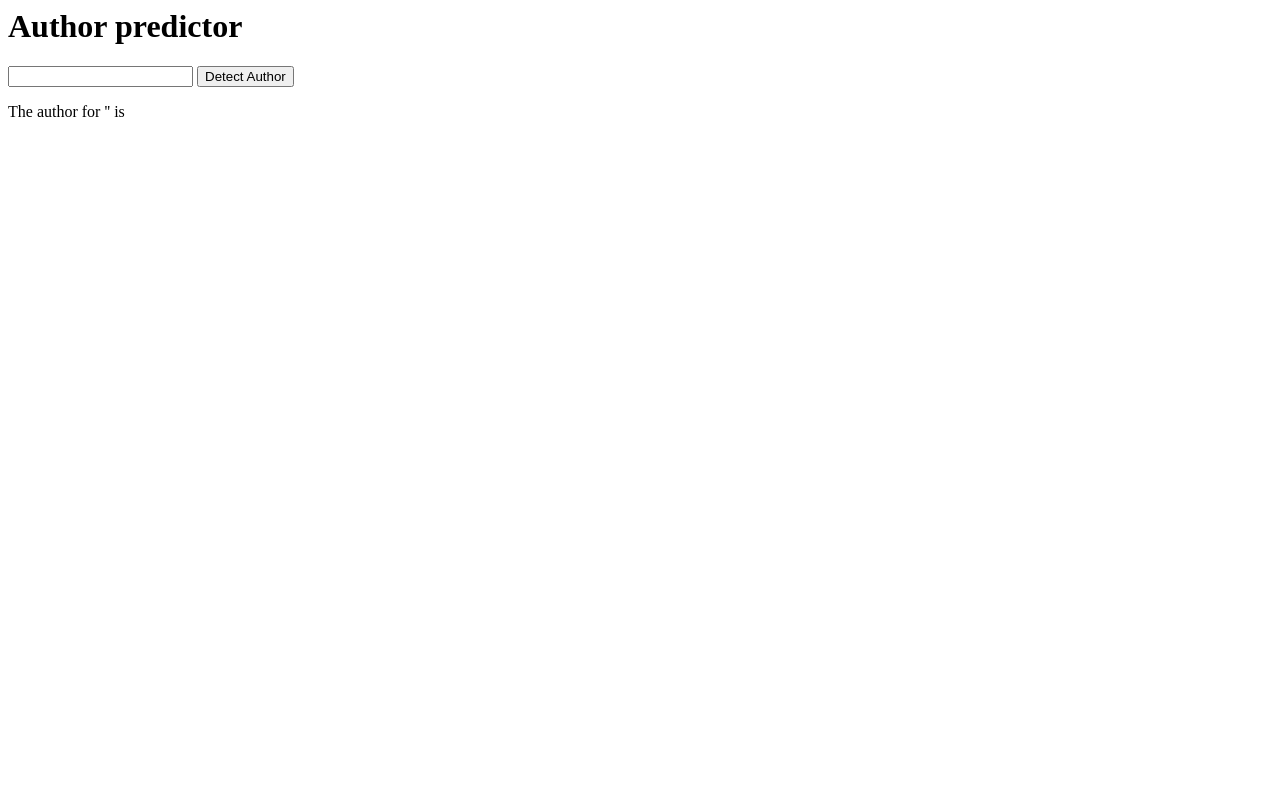
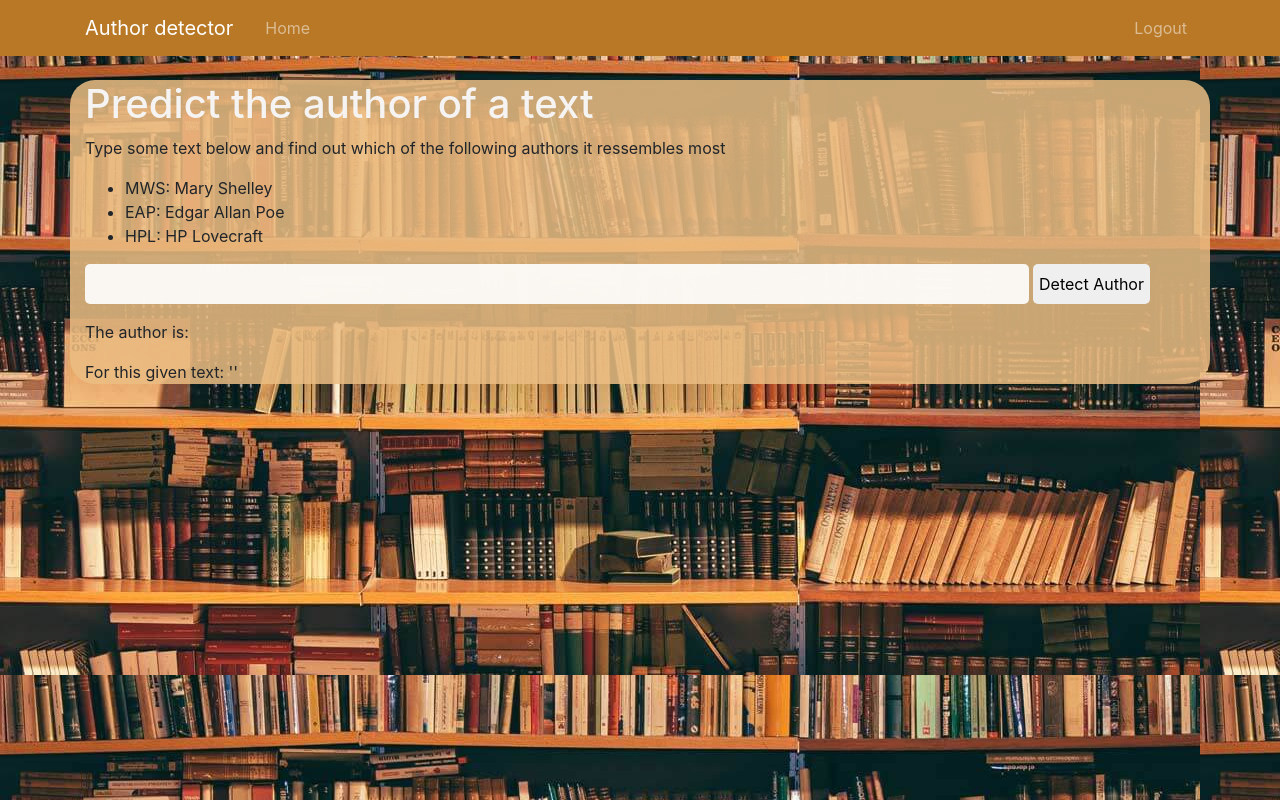
Before and after one commit to jeromebelpaire/training-cloud, a Flask app: page / in a window 1280 px wide. Run offline with Flask 2, Linux system fonts and the light colour scheme; some libraries are stand-ins or nearby versions.

Commit message:
Added frontend +  css

```diff
--- a/App/app.py
+++ b/App/app.py
@@ -35,4 +35,6 @@
 
 
 if __name__ == "__main__":
-    app.run(debug=True, host='0.0.0.0', port='80')
+    app.run(debug=True,
+            # host='0.0.0.0',
+            port='80')
--- /dev/null
+++ b/App/static/main.css
@@ -0,0 +1,34 @@
+body {
+ background-image: url("books.jpg");
+ background-color: #cccccc;
+ margin-top: 5rem;
+}
+
+h1, h2, h3, h4, h5, h6 {
+  color:rgb(245, 244, 243);
+}
+
+main{
+  background-color: rgba(235, 190, 131, 0.85);
+  /* opacity: 0.5; */
+  border-radius: 25px;
+}
+
+button {
+  border-radius: 5px;
+  height: 40px;
+  border: none;
+}
+
+input[type="text"] {
+    width: 85%;
+    height: 40px;
+    background: rgba(255, 255, 255, 0.9);
+    border: none;
+    border-radius: 5px;
+    padding-left: 1em;
+}
+
+.bg-brown {
+    background-color: rgb(184, 120, 38);
+}
--- a/App/templates/index.html
+++ b/App/templates/index.html
@@ -3,16 +3,53 @@
 <head>
     <meta charset="UTF-8">
     <meta name="viewport" content="width=device-width, initial-scale=1.0">
+    <link rel="stylesheet" href="https://stackpath.bootstrapcdn.com/bootstrap/4.5.0/css/bootstrap.min.css"
+        integrity="sha384-9aIt2nRpC12Uk9gS9baDl411NQApFmC26EwAOH8WgZl5MYYxFfc+NcPb1dKGj7Sk" crossorigin="anonymous">
+    <link rel="stylesheet" href="../static/main.css">
     <title>Author detector</title>
 </head>
 
 <body>
-    <h1>Author predictor</h1>
-    <form method="POST" autocomplete="off">
-        <input type="text" name="input_text">
-        <button>Detect Author</button>
-    </form>
-    <p>The author for '{{ input_text }}' is {{ prediction }}</p>
+    <header class="site-header">
+        <nav class="navbar navbar-expand-md navbar-dark bg-brown fixed-top">
+            <div class="container">
+                <a class="navbar-brand mr-4" href="/">Author detector</a>
+                <button class="navbar-toggler" type="button" data-toggle="collapse" data-target="#navbarToggle"
+                    aria-controls="navbarToggle" aria-expanded="false" aria-label="Toggle navigation">
+                    <span class="navbar-toggler-icon"></span>
+                </button>
+                <div class="collapse navbar-collapse" id="navbarToggle">
+                    <div class="navbar-nav mr-auto">
+                        <a class="nav-item nav-link" href="/">Home</a>
+                        <!-- <a class="nav-item nav-link" href="/about">About</a> -->
+                    </div>
+                    <!-- Navbar Right Side -->
+                    <div class="navbar-nav">
+                        <a class="nav-item nav-link" href="/logout">Logout</a>
+                    </div>
+                </div>
+            </div>
+        </nav>
+    </header>
+
+    <main role="main" class="container container-small">
+        <div>
+            <h1>Predict the author of a text</h1>
+            <p>Type some text below and find out which of the following authors it ressembles most</p>
+            <ul>
+                <li>MWS: Mary Shelley</li>
+                <li>EAP: Edgar Allan Poe</li>
+                <li>HPL: HP Lovecraft</li>
+            </ul>
+            <form method="POST" autocomplete="off">
+                <input type="text" name="input_text">
+                <button>Detect Author</button>
+            </form>
+            <p>The author is: <strong>{{ prediction }}</strong></p>
+            <p>For this given text: '{{ input_text }}'</p>
+        </div>
+    </main>
+
 </body>
 
 </html>
```
Also changed, not shown: App/static/books.jpg (added), 1 other file.
